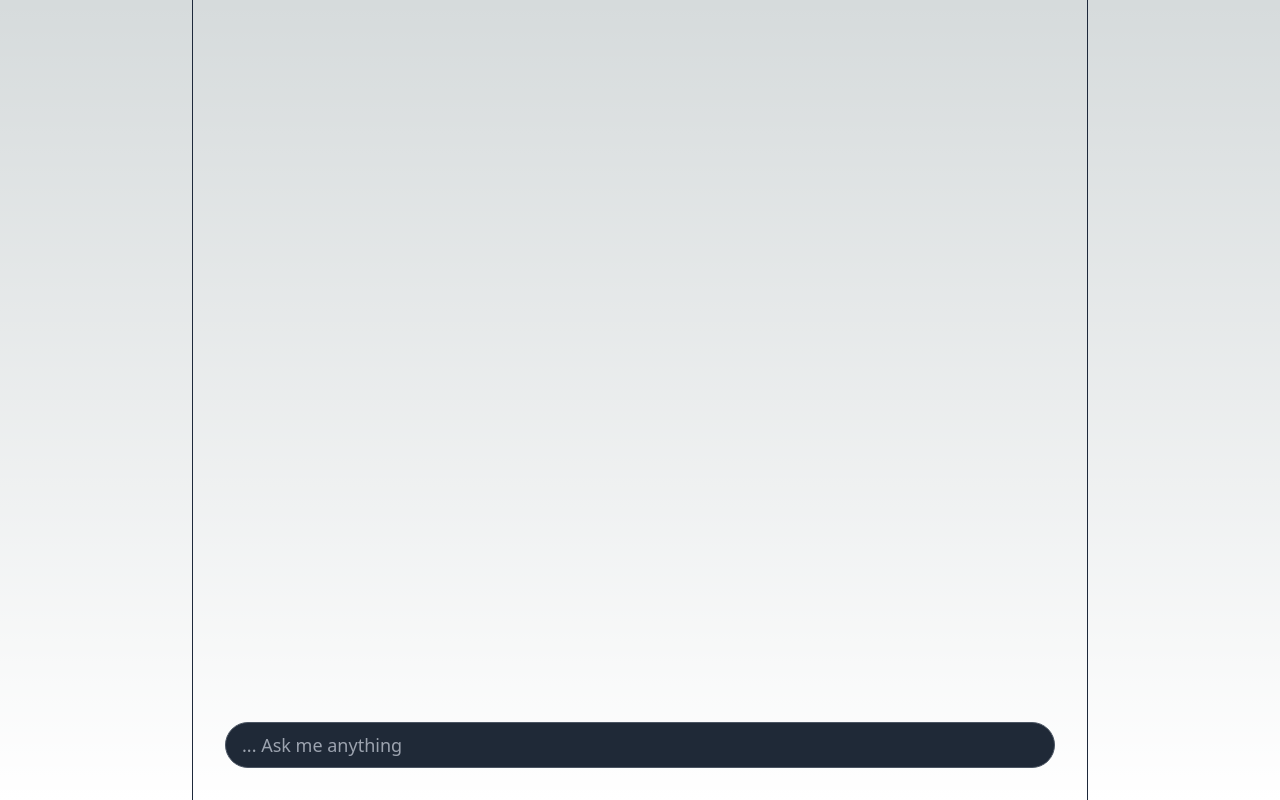
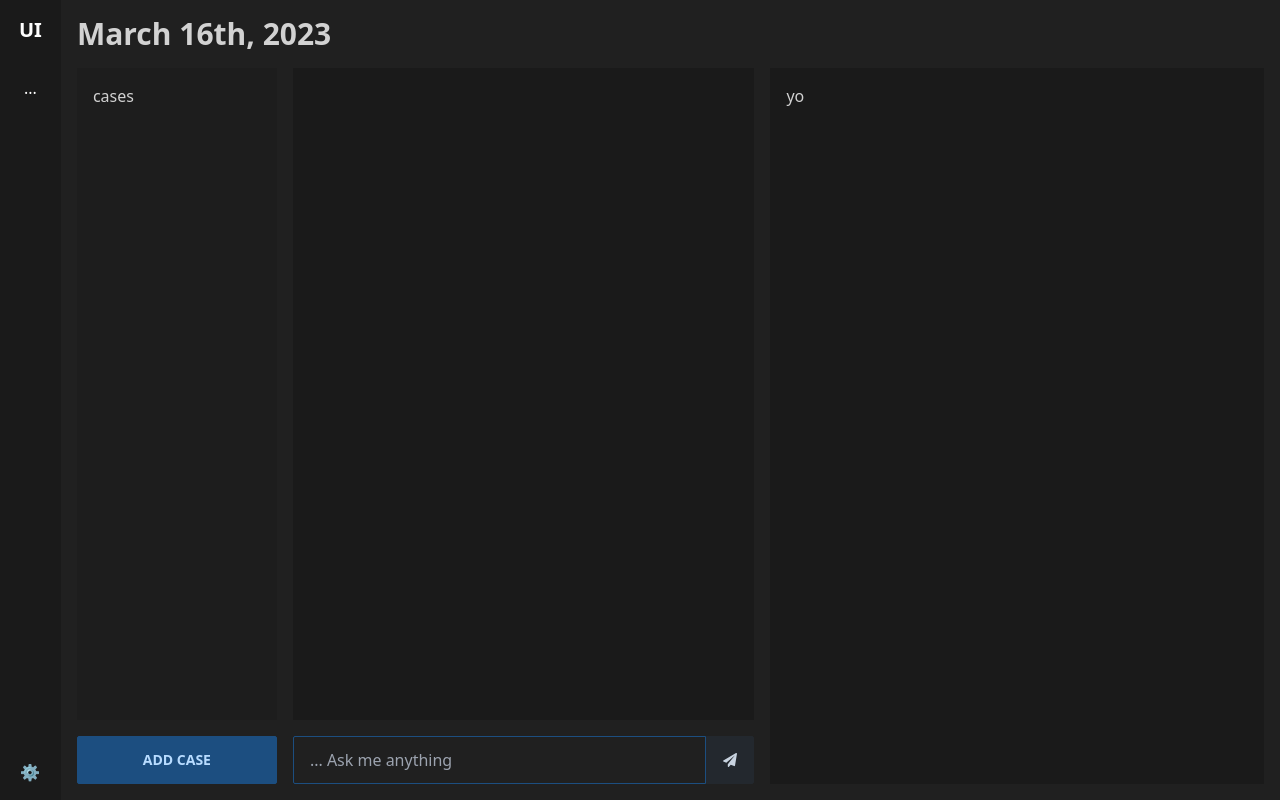
Before and after one commit to Uncommon-intelligence/tenjin, a Next.js app in the folder frontend/: page / in a window 1280 px wide. Built offline with nearby package versions, Linux system fonts and the light colour scheme.

Commit message:
Creates layout for application

```diff
--- a/frontend/app/globals.css
+++ b/frontend/app/globals.css
@@ -1,111 +1,3 @@
 @import 'tailwindcss/base';
 @import 'tailwindcss/components';
 @import 'tailwindcss/utilities';
-
-:root {
-  --max-width: 900px;
-  --border-radius: 12px;
-  --font-mono: ui-monospace, Menlo, Monaco, 'Cascadia Mono', 'Segoe UI Mono',
-    'Roboto Mono', 'Oxygen Mono', 'Ubuntu Monospace', 'Source Code Pro',
-    'Fira Mono', 'Droid Sans Mono', 'Courier New', monospace;
-
-  --foreground-rgb: 0, 0, 0;
-  --background-start-rgb: 214, 219, 220;
-  --background-end-rgb: 255, 255, 255;
-
-  --primary-glow: conic-gradient(
-    from 180deg at 50% 50%,
-    #16abff33 0deg,
-    #0885ff33 55deg,
-    #54d6ff33 120deg,
-    #0071ff33 160deg,
-    transparent 360deg
-  );
-  --secondary-glow: radial-gradient(
-    rgba(255, 255, 255, 1),
-    rgba(255, 255, 255, 0)
-  );
-
-  --tile-start-rgb: 239, 245, 249;
-  --tile-end-rgb: 228, 232, 233;
-  --tile-border: conic-gradient(
-    #00000080,
-    #00000040,
-    #00000030,
-    #00000020,
-    #00000010,
-    #00000010,
-    #00000080
-  );
-
-  --callout-rgb: 238, 240, 241;
-  --callout-border-rgb: 172, 175, 176;
-  --card-rgb: 180, 185, 188;
-  --card-border-rgb: 131, 134, 135;
-}
-
-@media (prefers-color-scheme: dark) {
-  :root {
-    --foreground-rgb: 180, 180, 180;
-    --background-start-rgb: 0, 0, 0;
-    --background-end-rgb: 0, 0, 0;
-
-    --primary-glow: radial-gradient(rgba(1, 65, 255, 0.4), rgba(1, 65, 255, 0));
-    --secondary-glow: linear-gradient(
-      to bottom right,
-      rgba(1, 65, 255, 0),
-      rgba(1, 65, 255, 0),
-      rgba(1, 65, 255, 0.3)
-    );
-
-    --tile-start-rgb: 2, 13, 46;
-    --tile-end-rgb: 2, 5, 19;
-    --tile-border: conic-gradient(
-      #ffffff80,
-      #ffffff40,
-      #ffffff30,
-      #ffffff20,
-      #ffffff10,
-      #ffffff10,
-      #ffffff80
-    );
-
-    --callout-rgb: 20, 20, 20;
-    --callout-border-rgb: 108, 108, 108;
-    --card-rgb: 100, 100, 100;
-    --card-border-rgb: 200, 200, 200;
-  }
-}
-
-* {
-  box-sizing: border-box;
-  padding: 0;
-  margin: 0;
-}
-
-html,
-body {
-  max-width: 100vw;
-  overflow-x: hidden;
-}
-
-body {
-  color: rgb(var(--foreground-rgb));
-  background: linear-gradient(
-      to bottom,
-      transparent,
-      rgb(var(--background-end-rgb))
-    )
-    rgb(var(--background-start-rgb));
-}
-
-a {
-  color: inherit;
-  text-decoration: none;
-}
-
-@media (prefers-color-scheme: dark) {
-  html {
-    color-scheme: dark;
-  }
-}
--- a/frontend/app/layout.tsx
+++ b/frontend/app/layout.tsx
@@ -1,18 +1,49 @@
+import Navbar from '@/components/layout/navbar'
 import './globals.css'
 
-export default function RootLayout({
-  children,
-}: {
+interface Props {
     children: React.ReactNode
-}) {
+}
+
+const TopBar = () => {
     return (
-    <html lang="en">
+        <div className="flex flex-col w-16 w-full">
+            <span className="font-bold text-3xl">March 16th, 2023</span>
+        </div>
+    )
+}
+
+const CaseList = () => {
+    return (
+        <div className="flex flex-col w-[200px] h-full w-32 space-y-4">
+            <div className="flex-1 bg-base-200 p-4">
+                cases
+            </div>
+            <button className='btn btn-primary'>Add Case</button>
+        </div>
+    )
+}
+
+export default function RootLayout({children}: Props): React.ReactElement {
+  return (
+    <html lang="en" data-theme="business">
         {/*
             <head /> will contain the components returned by the nearest parent
             head.tsx. Find out more at https://beta.nextjs.org/docs/api-reference/file-conventions/head
         */}
         <head />
-      <body>{children}</body>
+        <body className='flex'>
+            <Navbar />
+            <div className='w-full h-screen p-4 overflow-hidden flex flex-col space-y-4'>
+                <TopBar />
+                <div className='flex flex-row h-full space-x-4'>
+                    <CaseList />
+                    <main className="flex-1">
+                        {children}
+                    </main>
+                </div>
+            </div>
+        </body>
     </html>
   )
 }
--- a/frontend/app/page.tsx
+++ b/frontend/app/page.tsx
@@ -59,21 +59,28 @@ export default function Home() {
     };
 
     return (
-        <main className={`max-w-4xl flex h-screen gap-6 flex-col m-auto border-x border-slate-800`}>
-            <ChatContext.Provider
-                value={{ onSubmit: handleSubmit, history, conversationId }}
-            >
+        <ChatContext.Provider
+            value={{ onSubmit: handleSubmit, history, conversationId }}
+        >
+            <div className="flex gap-4 h-full">
+            <div className="flex-1 flex flex-col space-y-4 max-w-[850px]">
                 <section
                     ref={chatWindow}
                     id="responses"
-                    className="w-full flex-1 overflow-y-auto p-8"
+                    className="bg-base-300 flex-1 overflow-y-scroll"
                 >
-                    <ChatHistory />
+                    <div className="max-h-[200px] p-4">
+                        <ChatHistory />
+                    </div>
                 </section>
-                <section id="chatbar" className="w-full p-8">
+                <section id="chatbar" className="w-full">
                     <ChatForm />
                 </section>
-            </ChatContext.Provider>
-        </main>
+            </div>
+            <div className="flex-1 bg-base-300 p-4">
+                <h1>yo</h1>
+            </div>
+            </div>
+        </ChatContext.Provider>
     );
 }
--- a/frontend/components/ChatForm.tsx
+++ b/frontend/components/ChatForm.tsx
@@ -2,6 +2,7 @@
 import { ChatContext } from "@/app/page";
 import axios from "axios";
 import { useContext, useRef } from "react";
+import { FaPaperPlane } from "react-icons/fa";
 
 const ChatForm = () => {
     const { onSubmit, conversationId, history } = useContext(ChatContext);
@@ -26,14 +27,21 @@ const ChatForm = () => {
 
     return (
         <form action="#" onSubmit={handleSubmit}>
+            <div className="form-control">
+                <div className="input-group">
                     <input
                         ref={chatRef}
                         name="chat"
                         type="text"
-                className="rounded rounded-full px-4 py-2 text-lg w-full border border-1 border-gray-600 bg-gray-800"
+                        className="input input-bordered input-primary w-full outline-none"
                         placeholder="... Ask me anything"
                         autoComplete="off"
                     />
+                    <button className="btn">
+                        <FaPaperPlane />
+                    </button>
+                </div>
+            </div>
         </form>
     );
 };
--- a/frontend/components/ChatHistory.tsx
+++ b/frontend/components/ChatHistory.tsx
@@ -12,7 +12,7 @@ const SourceLink = ({ source }: any) => {
             href={link}
             target="_blank"
             key={title}
-            className="text-sm border border-gray-800 px-2 py-1 rounded-full hover:bg-gray-700 transition-all hover:border-gray-600 hover:text-white"
+            className="text-sm text-secondary border border-secondary px-2 py-1 rounded-full hover:bg-primary transition-all hover:text-primary-content"
         >
             {title.slice(0, 20)}
         </a>
@@ -20,24 +20,31 @@ const SourceLink = ({ source }: any) => {
 }
 
 const ChatHistory = () => {
-    const { history } = useContext(ChatContext);
+    const { history } = useContext(ChatContext)
 
     return (
         <div className="flex flex-col gap-8">
             {history?.map(({ user, assistant, sources }) => (
-                <div className="flex flex-col gap-2 border-b border-gray-800 pb-8">
-                    <strong className="text-2xl text-gray-300 opacity-90">
+                <div className="flex flex-col gap-2 border-b border-[rgba(133,133,133,0.3)] pb-8">
+                    <strong className="text-xl text-primary-content">
                         {user}
                     </strong>
-                    <strong className="mt-2 text-blue-500 font-semibold uppercase text-xs">Answer</strong>
+                    <strong className="mt-2 text-info font-semibold uppercase text-xs">Answer</strong>
+                    <div className="prose max-w-full">
                         <ReactMarkdown
                             remarkPlugins={[remarkGfm]}
                             children={assistant!}
-                        className="text-lg text-white"
+                            className="text-lg"
                         />
+                    </div>
+                    {sources?.length > 0 &&
+                    <div className="mt-4">
+                        <strong className="mt-2 text-info font-semibold uppercase text-xs">Sources</strong>
                         <div className="flex gap-2 mt-4">
                             {sources?.map((source: any) => (<SourceLink source={source} />))}
                         </div>
+                        </div>
+                    }
                 </div>
             ))}
         </div>
--- /dev/null
+++ b/frontend/components/layout/navbar.tsx
@@ -0,0 +1,15 @@
+const Navbar = () => {
+    return (
+        <div className="bg-base-300 flex flex-col w-16 items-center text-white">
+            <div id="brand" className="p-4 font-bold text-xl">UI</div>
+            <nav id="main-name" className="block flex-1 p-4">
+                <ul>
+                    <li>...</li>
+                </ul>
+            </nav>
+            <div id="settings" className="p-4">⚙️</div>
+        </div>
+    )
+}
+
+export default Navbar
```
Also changed, not shown: 1 other file (tests, documents, lock files or other folders). Lines whose indentation alone changed are shown as unchanged.
